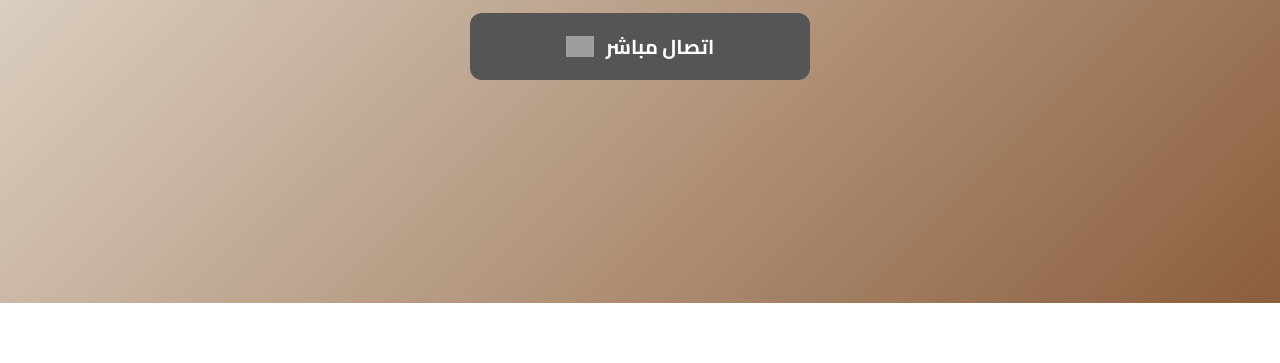
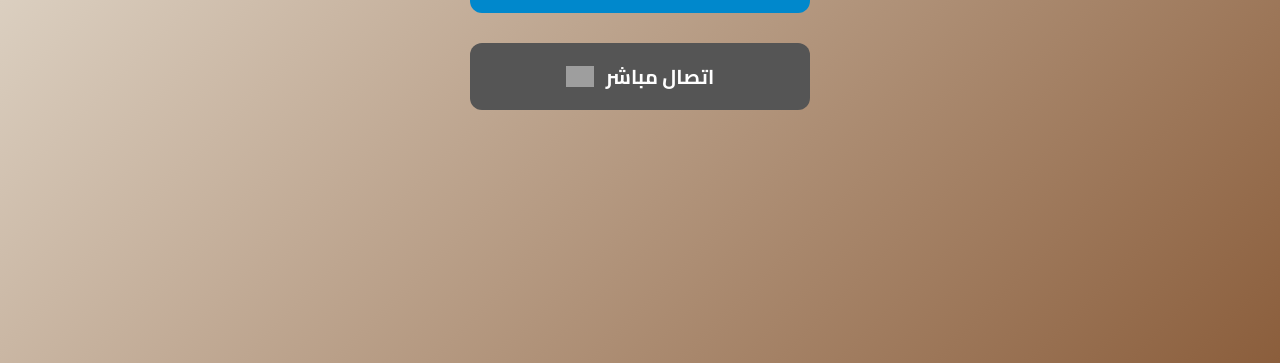
Before and after one commit to kaedoo/family-library, a plain HTML site: page index.html in a window 1280 px wide. Shown: the part 597-960 px from the top of the page. Before the commit the page ends 900 px from the top, so only its background shows below. Drawn offline with Linux system fonts and the light colour scheme; grey boxes are pictures that could not be loaded.

Commit message:
Update index.html

```diff
--- a/index.html
+++ b/index.html
@@ -10,7 +10,7 @@
 body {
   font-family: 'Cairo', sans-serif;
   text-align: center;
-  padding: 50px;
+  padding: 80px 120px;
   margin: 0;
   background: linear-gradient(135deg, #f8f8f0 0%, #8b5e3c 100%);
   color: #fff;
```
